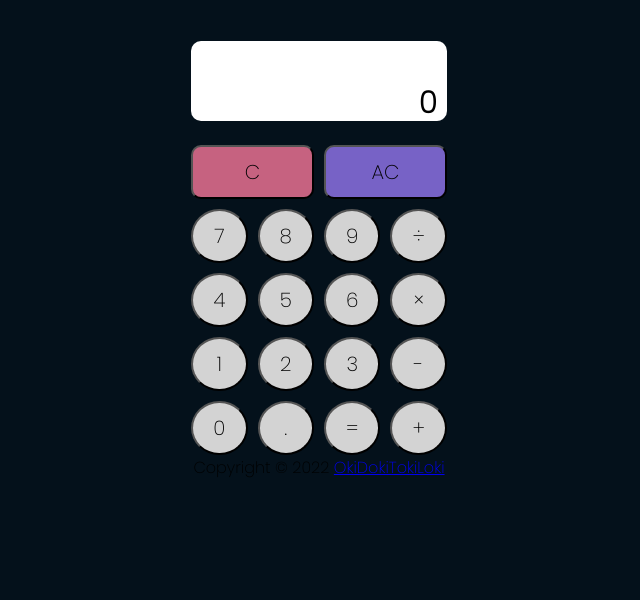
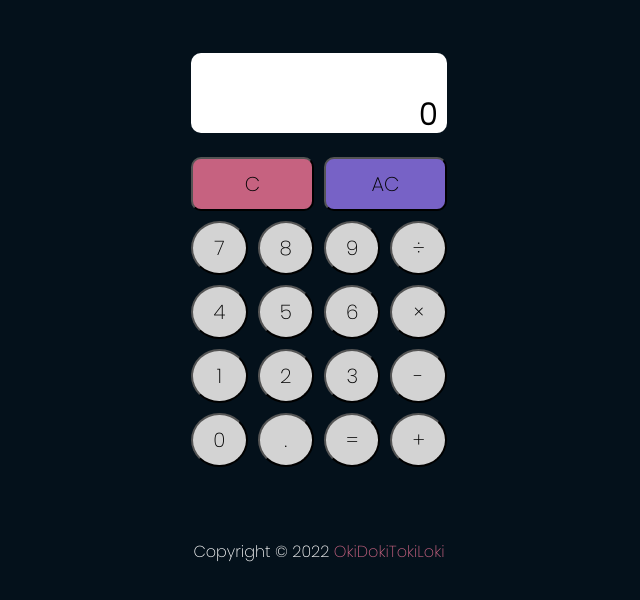
Before and after one commit to OkiDokiTokiLoki/abacus, a plain HTML site: page index.html in a window 1280 px wide. Shown: the part 136-736 px from the top of the page, without its empty margins (321-961 px from the left). Drawn offline with Linux system fonts and the light colour scheme.

Commit message:
footer update

```diff
--- a/index.html
+++ b/index.html
@@ -50,7 +50,7 @@
             <script>
                 document.write(new Date().getFullYear())
             </script>
-            <a href="https://github.com/OkiDokiTokiLoki">OkiDokiTokiLoki</a>
+            <a href="https://github.com/OkiDokiTokiLoki/abacus">OkiDokiTokiLoki</a>
 	    </p>
     </footer>
 
--- a/style.css
+++ b/style.css
@@ -95,3 +95,21 @@ button[data-type='operator']:focus{
     border-radius: 10px;
     background-color: var(--purple);
 }
+
+footer{
+    position: absolute;
+    bottom: 100px;
+}
+
+footer p{
+    color: white;
+}
+
+footer a{
+    color: var(--pink);
+    text-decoration: none;
+}
+
+footer a:hover{
+    color: var(--purple);
+}
```
